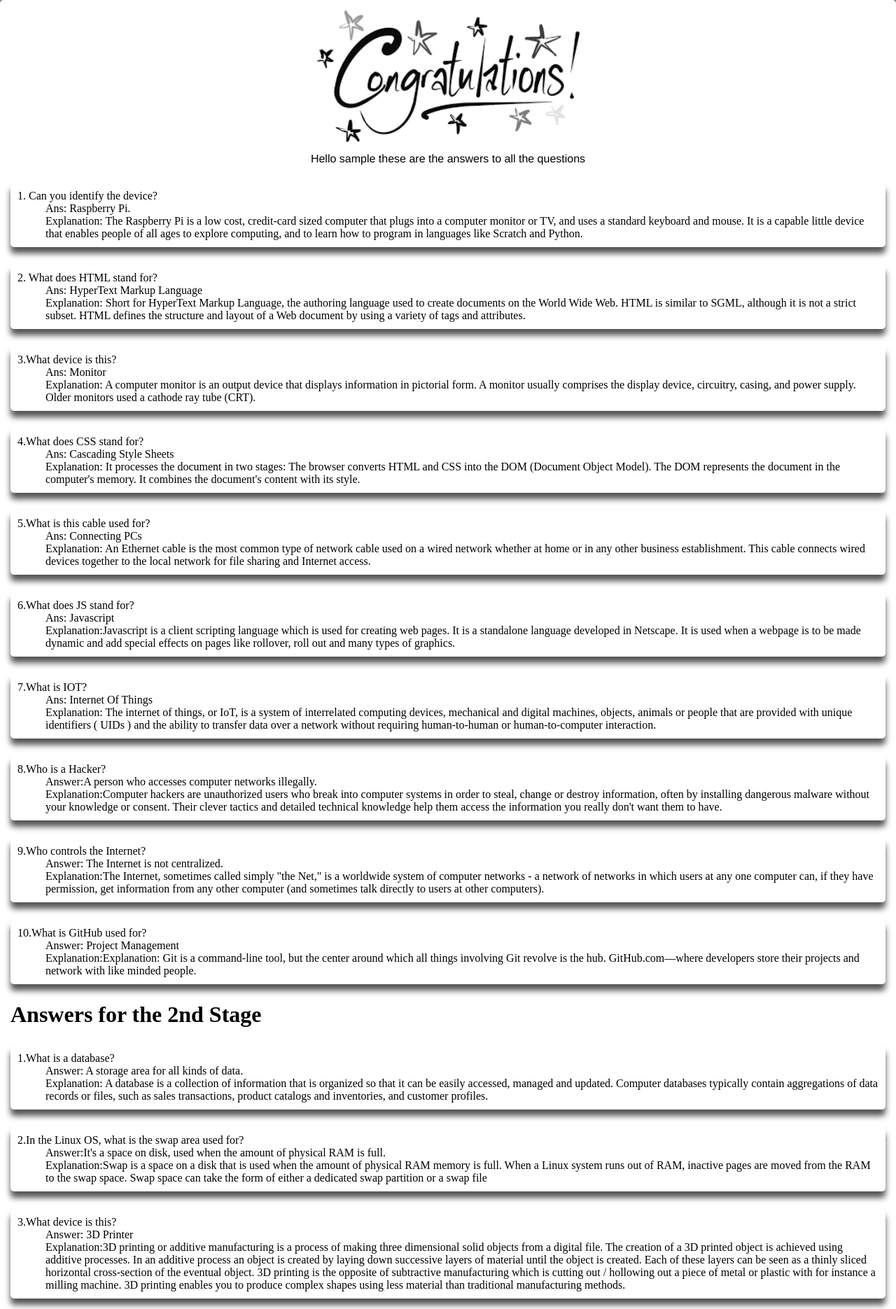
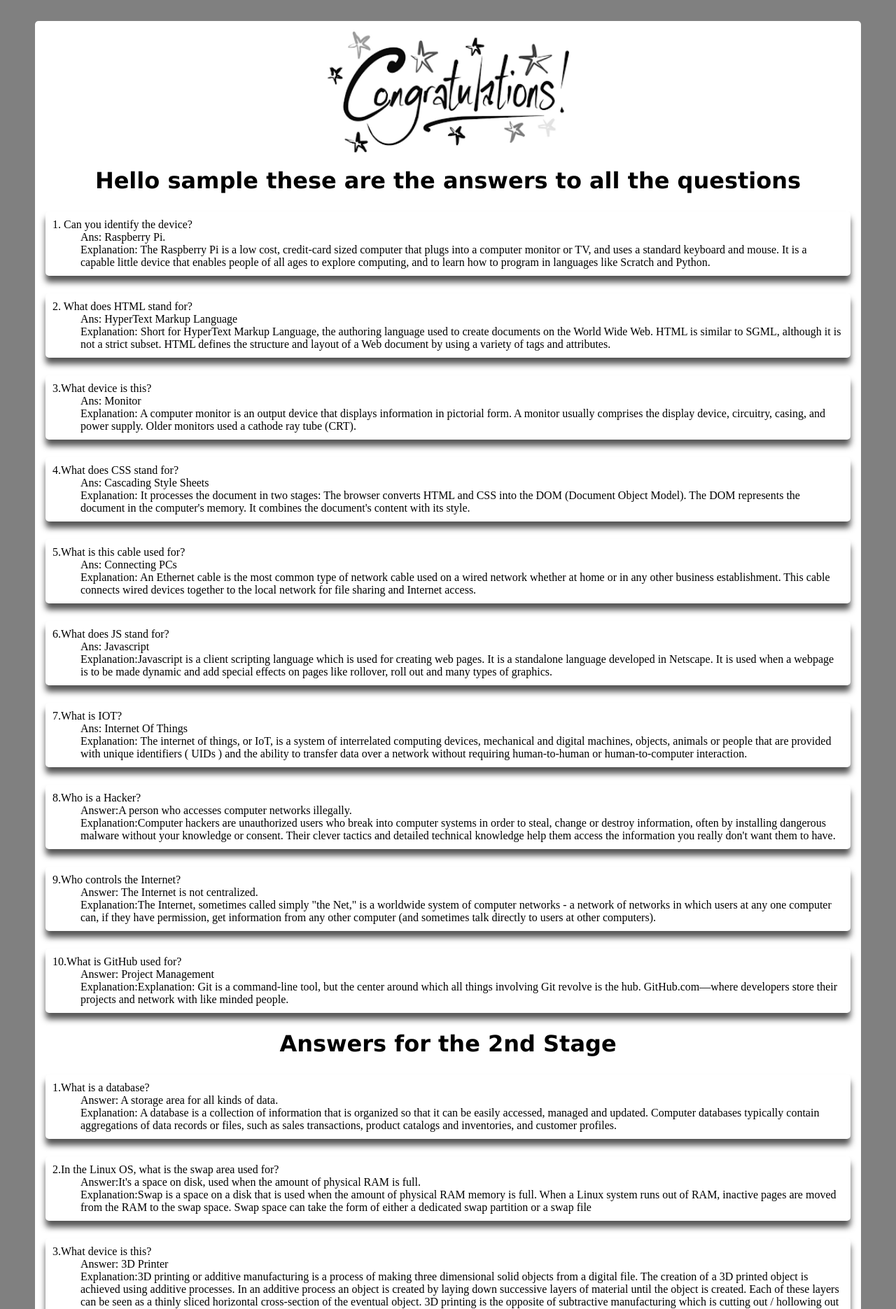
Before and after one commit to Christianakobiah/Eagles, a PHP site: page /answers.php in a window 1280 px wide. Shown: the top 1870 px of the page at 70% size. Run offline with PHP 8.4, Linux system fonts and the light colour scheme; the visitor is signed in with stand-in values (Sample User, id 1).

Commit message:
added files

```diff
--- a/answers.css
+++ b/answers.css
@@ -8,6 +8,7 @@ body{
 background-color:white;
 padding: 15px;
 border-radius: 5px;
+margin: 30px 50px;
 
 
 }
@@ -15,7 +16,7 @@ border-radius: 5px;
 .user{
     text-align: center;
     margin-top: 15px;
-    font-family:'Helvetica Neue','Franklin Gothic Medium', 'Arial Narrow', Arial, sans-serif
+    font-family:'Lucida Sans','Franklin Gothic Medium', 'Arial Narrow', Arial, sans-serif
 
 }
 
@@ -35,6 +36,8 @@ img{
 }
 
 .stage2{
+text-align: center;
+font-family: 'Lucida Sans', 'Lucida Sans Regular', 'Lucida Grande', 'Lucida Sans Unicode', Geneva, Verdana, sans-serif;
 
 }
 
--- a/answers.php
+++ b/answers.php
@@ -15,7 +15,7 @@ session_start();
 <body>
 <div class="container">
 <img src= "img/congrats.png" alt="congrat"/>
-<div class="user"><?php echo "Hello " . $_SESSION['username'] . " these are the answers to all the questions" ?></div>
+<div class="user"><h1><?php echo "Hello " . $_SESSION['username'] . " these are the answers to all the questions" ?></h1></div>
 <div id="answers">
 <dl>
 <div class = "ans">
```
